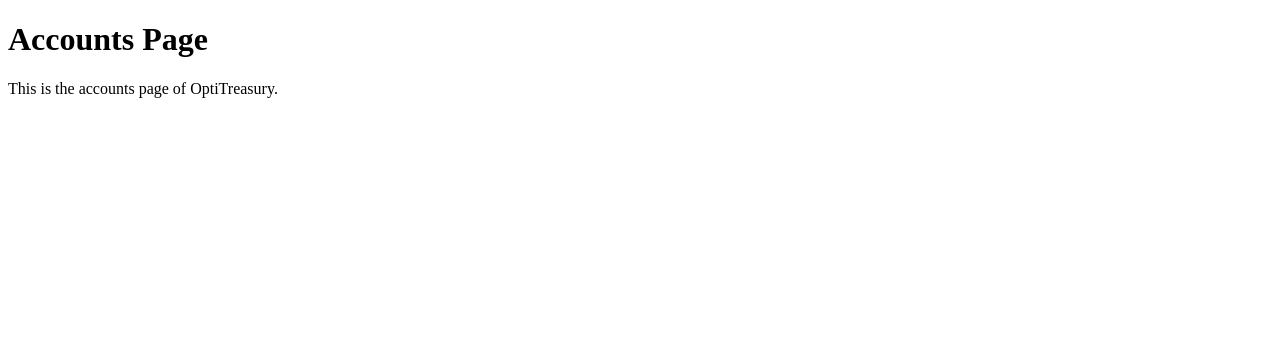
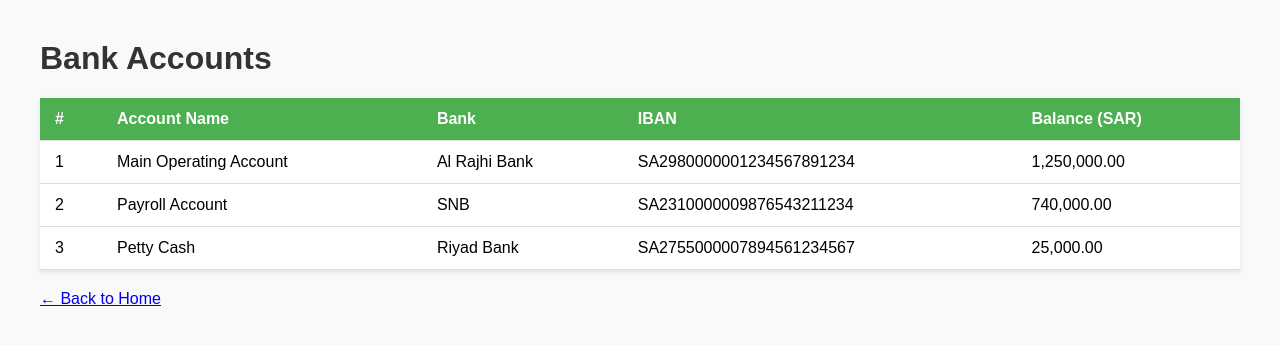
Before and after one commit to aburzeeqa/optitreasury-simple, a Flask app: page /accounts in a window 1280 px wide. Shown: the top 345 px of the page. Run offline with Flask 3, Linux system fonts and the light colour scheme.

Commit message:
Update accounts.html

```diff
--- a/src/templates/accounts.html
+++ b/src/templates/accounts.html
@@ -2,10 +2,80 @@
 <html lang="en">
 <head>
     <meta charset="UTF-8">
-    <title>Accounts</title>
+    <title>Bank Accounts</title>
+    <style>
+        body {
+            font-family: Arial, sans-serif;
+            margin: 40px;
+            background-color: #f9f9f9;
+        }
+        h1 {
+            color: #333;
+        }
+        table {
+            width: 100%;
+            border-collapse: collapse;
+            background-color: white;
+            box-shadow: 0 2px 5px rgba(0,0,0,0.1);
+        }
+        th, td {
+            padding: 12px 15px;
+            border-bottom: 1px solid #ddd;
+            text-align: left;
+        }
+        th {
+            background-color: #4CAF50;
+            color: white;
+        }
+        tr:hover {
+            background-color: #f1f1f1;
+        }
+        .back-link {
+            margin-top: 20px;
+            display: inline-block;
+        }
+    </style>
 </head>
 <body>
-    <h1>Accounts Page</h1>
-    <p>This is the accounts page of OptiTreasury.</p>
+
+    <h1>Bank Accounts</h1>
+
+    <table>
+        <thead>
+            <tr>
+                <th>#</th>
+                <th>Account Name</th>
+                <th>Bank</th>
+                <th>IBAN</th>
+                <th>Balance (SAR)</th>
+            </tr>
+        </thead>
+        <tbody>
+            <tr>
+                <td>1</td>
+                <td>Main Operating Account</td>
+                <td>Al Rajhi Bank</td>
+                <td>SA2980000001234567891234</td>
+                <td>1,250,000.00</td>
+            </tr>
+            <tr>
+                <td>2</td>
+                <td>Payroll Account</td>
+                <td>SNB</td>
+                <td>SA2310000009876543211234</td>
+                <td>740,000.00</td>
+            </tr>
+            <tr>
+                <td>3</td>
+                <td>Petty Cash</td>
+                <td>Riyad Bank</td>
+                <td>SA2755000007894561234567</td>
+                <td>25,000.00</td>
+            </tr>
+        </tbody>
+    </table>
+
+    <a href="/" class="back-link">← Back to Home</a>
+
 </body>
 </html>
```
